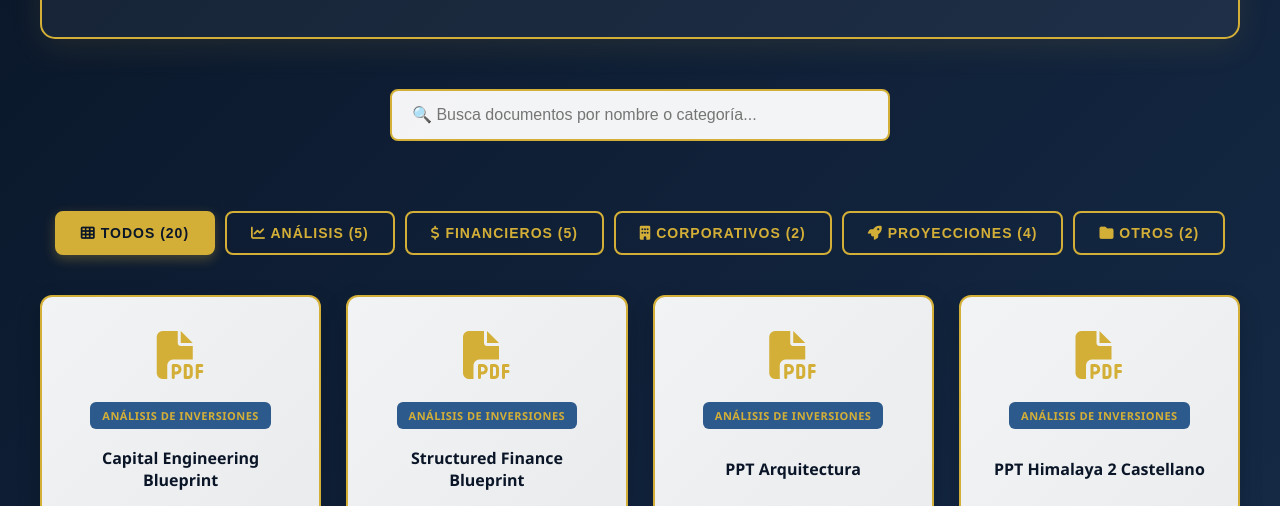
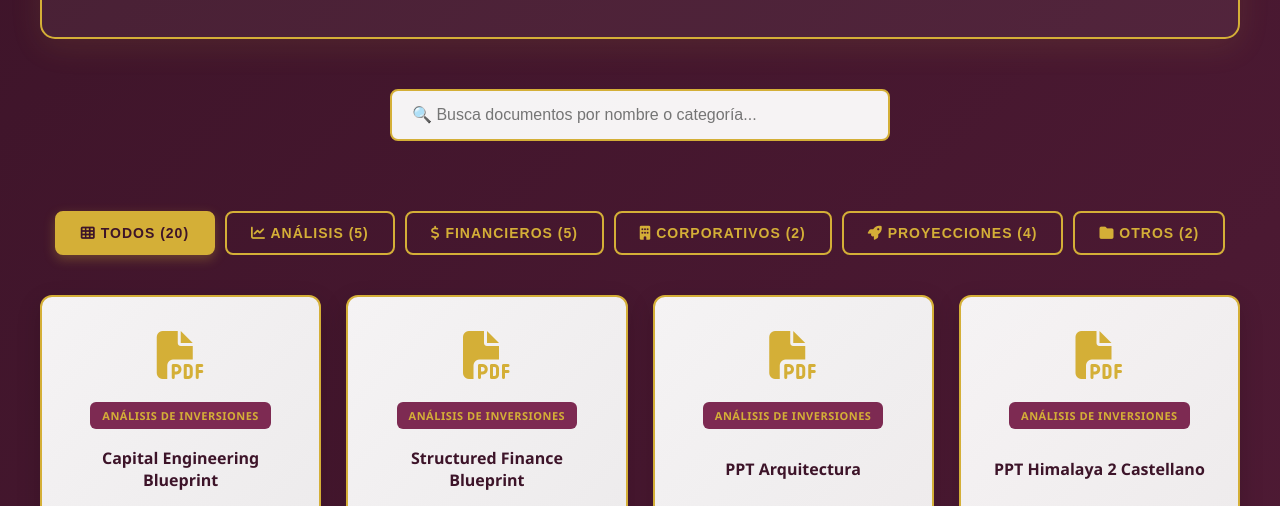
Before and after one commit to ceofirsttrusttraders-sys/Inversiones-Fonseca-Elze-, a plain HTML site: page index.html in a window 1280 px wide. Shown: the part 254-760 px from the top of the page. Drawn offline with Linux system fonts and the light colour scheme.

Commit message:
Actualizar index.html - Cambiar colores a Burgundy + Dorado

```diff
--- a/index.html
+++ b/index.html
@@ -13,9 +13,9 @@
         }
 
         :root {
-            --primary-dark: #0a1628;
-            --primary-blue: #1e3a5f;
-            --secondary-blue: #2d5a8c;
+            --primary-dark: #3d1429;
+            --primary-burgundy: #5c1f3d;
+            --secondary-burgundy: #7d2a52;
             --accent-gold: #d4af37;
             --text-light: #f5f5f5;
             --text-dark: #1a1a1a;
@@ -23,7 +23,7 @@
 
         body {
             font-family: 'Segoe UI', Tahoma, Geneva, Verdana, sans-serif;
-            background: linear-gradient(135deg, var(--primary-dark) 0%, var(--primary-blue) 100%);
+            background: linear-gradient(135deg, var(--primary-dark) 0%, var(--primary-burgundy) 100%);
             min-height: 100vh;
             padding: 20px;
             color: var(--text-light);
@@ -185,7 +185,7 @@
 
         .document-category {
             display: inline-block;
-            background: var(--secondary-blue);
+            background: var(--secondary-burgundy);
             color: var(--accent-gold);
             padding: 6px 12px;
             border-radius: 6px;
```
